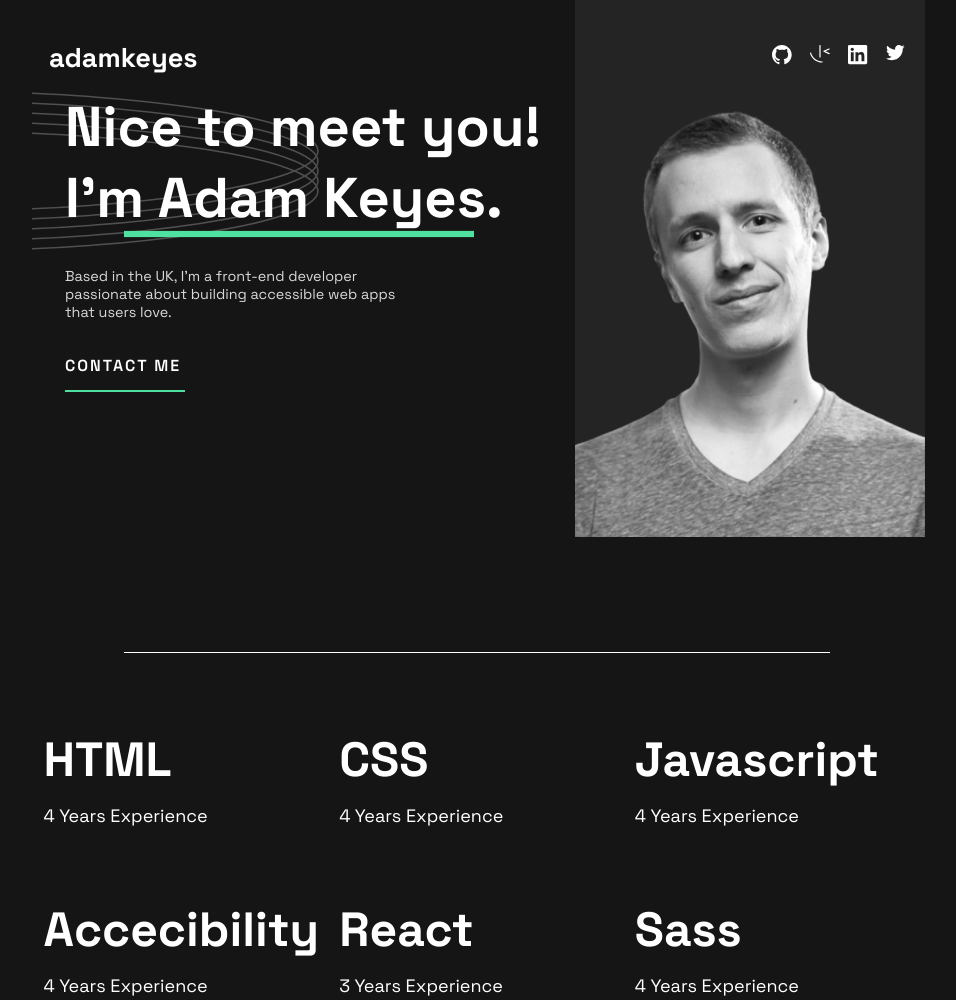
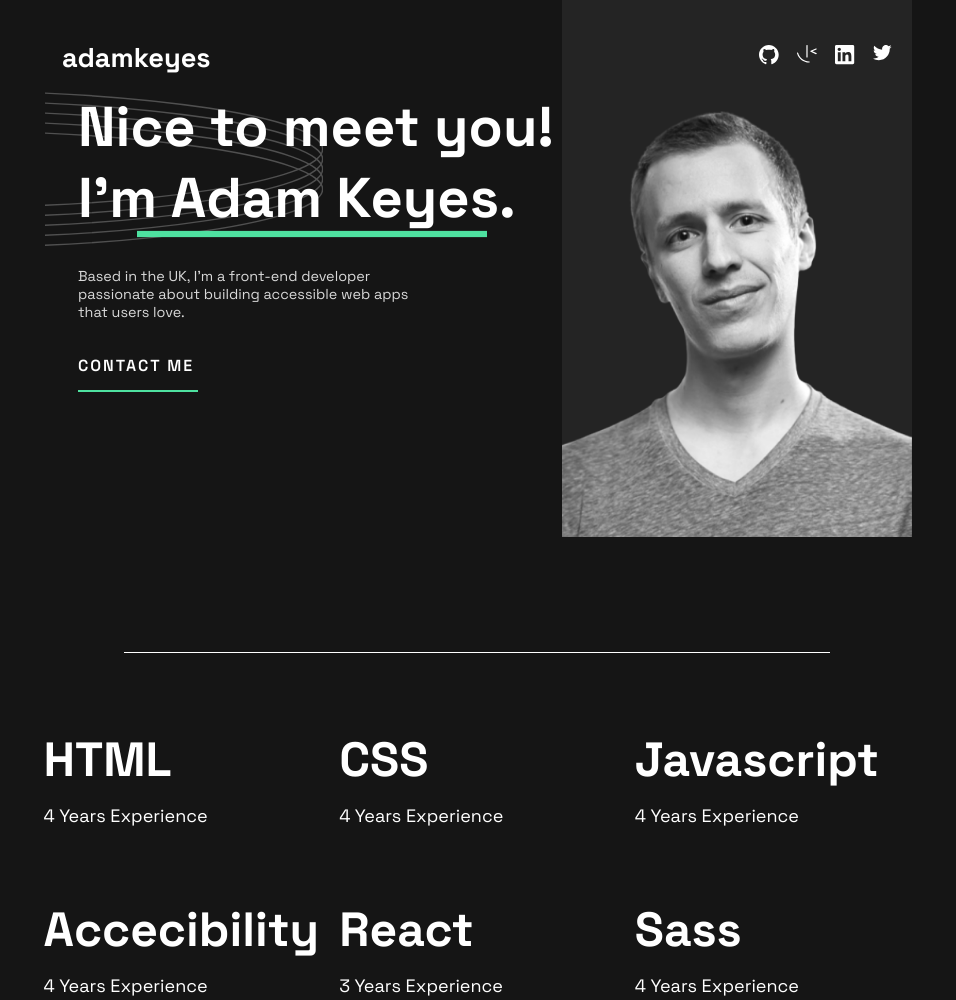
Before and after one commit to sdsiridia/Portfolio, a website built with Vite: page index.html in a window 1280 px wide. Shown: the top 1000 px of the page, without its empty margins (163-1119 px from the left). Built offline with nearby package versions, Linux system fonts and the light colour scheme; files whose address does not match are found by name.

Commit message:
faltan firuletes

```diff
--- a/sass/layout/_header.scss
+++ b/sass/layout/_header.scss
@@ -37,7 +37,7 @@
             // overflow: none;
         max-width: 870px;
         margin-inline: auto;
-        max-width: 70%;
+        // max-width: 70%;
         // margin: 0;
         // padding: 40px 20px;
         // align-items: center;
```
